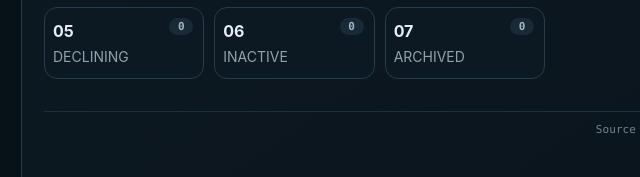
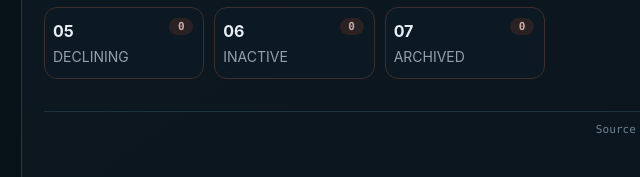
Before and after one commit to kaisersoft/MemeLab-Frontend, a plain HTML site: page index.html in a window 1280 px wide. Shown: the part 449-626 px from the top of the page, 32-672 px from the left. Drawn offline with Linux system fonts and the light colour scheme; no server answers.

Commit message:
Style lifecycle deterioration states

```diff
--- a/styles.css
+++ b/styles.css
@@ -34,7 +34,7 @@
 .lifecycle{display:grid;grid-template-columns:repeat(4,1fr);gap:10px;margin:0 0 18px}
 .life{position:relative;border:1px solid #273c4a;background:#0d1922;border-radius:13px;padding:13px 8px;cursor:pointer;text-align:left;transition:.18s}
 .life:hover{border-color:#496879;background:#10212b}.life.active{background:#112b38;border-color:#6b9bb3;box-shadow:inset 0 0 0 1px rgba(131,199,232,.12)}
-.life b,.life span{display:block}.life span{color:#92a2ad;font-size:14px;margin-top:7px}.life.active span{color:#dceaf1}.life-count{position:absolute;top:10px;right:10px;min-width:24px;padding:3px 6px;border-radius:999px;background:#182a35;color:#9fb6c4;font:600 11px/1 ui-monospace,SFMono-Regular,Menlo,monospace;text-align:center;font-style:normal}.life.active .life-count{background:#244657;color:#dff3ff}
+.life b,.life span{display:block}.life span{color:#92a2ad;font-size:14px;margin-top:7px}.life.active span{color:#dceaf1}.life-count{position:absolute;top:10px;right:10px;min-width:24px;padding:3px 6px;border-radius:999px;background:#182a35;color:#9fb6c4;font:600 11px/1 ui-monospace,SFMono-Regular,Menlo,monospace;text-align:center;font-style:normal}.life.active .life-count{background:#244657;color:#dff3ff}.life.decline{border-color:#3a3030}.life.decline.active{background:#2a1d1b;border-color:#9b7169}.life.decline .life-count{background:#2a2222;color:#c9aaa4}
 .source-status{margin-top:14px;padding:10px 12px;border-top:1px solid #1d303b;color:#6f8491;font:11px/1.4 ui-monospace,SFMono-Regular,Menlo,monospace;letter-spacing:.1px;text-align:right}
 .discovery-meta{display:none}
 .legacy-hidden{display:none!important}
```
